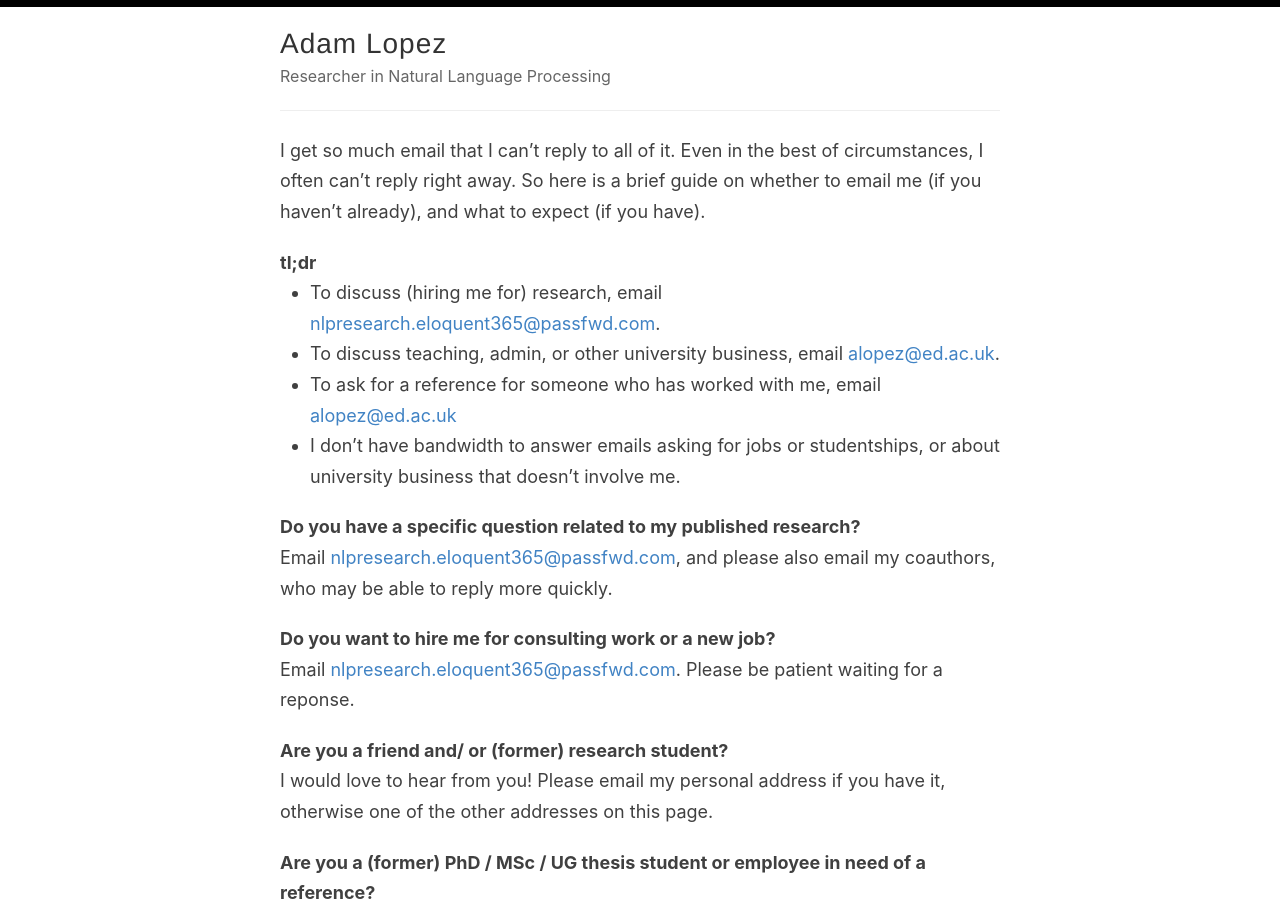
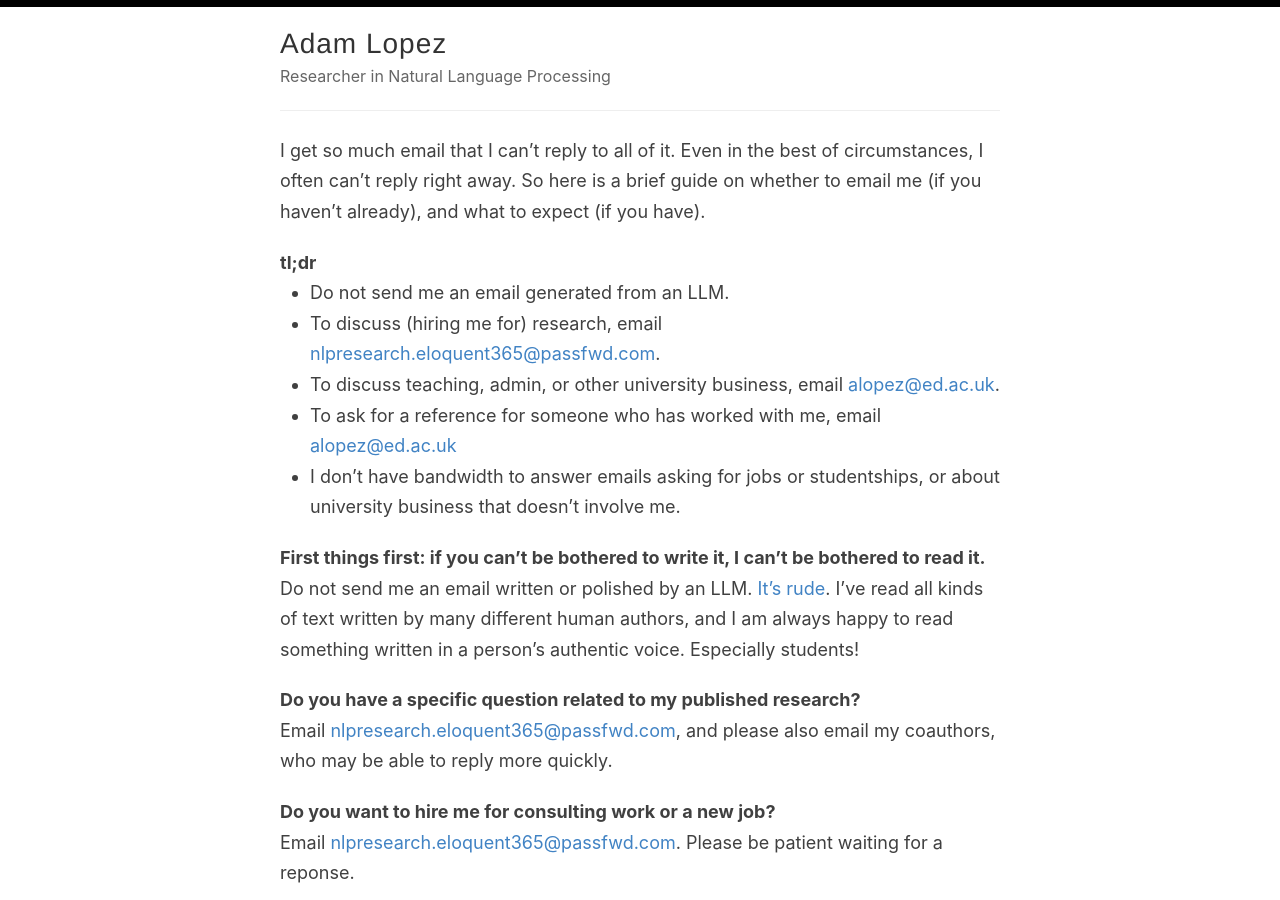
Before and after one commit to alopez/alopez.github.com, a Jekyll site: the page built from email.md, in a window 1280 px wide and 900 px high. Built offline with Jekyll 4.4.1, drawn with Linux system fonts in a browser that asks for light colours; some web fonts are replaced.

Commit message:
Update email.md

```diff
--- a/email.md
+++ b/email.md
@@ -8,10 +8,14 @@ what to expect (if you have).
 
 tl;dr
 :
+  - Do not send me an email generated from an LLM.
   - To discuss (hiring me for) research, email <nlpresearch.eloquent365@passfwd.com>.
   - To discuss teaching, admin, or other university business, email <alopez@ed.ac.uk>.
   - To ask for a reference for someone who has worked with me, email <alopez@ed.ac.uk>
   - I don't have bandwidth to answer emails asking for jobs or studentships, or about university business that doesn't involve me.
+
+First things first: if you can't be bothered to write it, I can't be bothered to read it.
+: Do not send me an email written or polished by an LLM. [It's rude](https://nsaphra.net/post/uncanny/). I've read all kinds of text written by many different human authors, and I am always happy to read something written in a person's authentic voice. Especially students!
 
 Do you have a specific question related to my published research?
 : Email <nlpresearch.eloquent365@passfwd.com>, and please also email my coauthors, who
```
